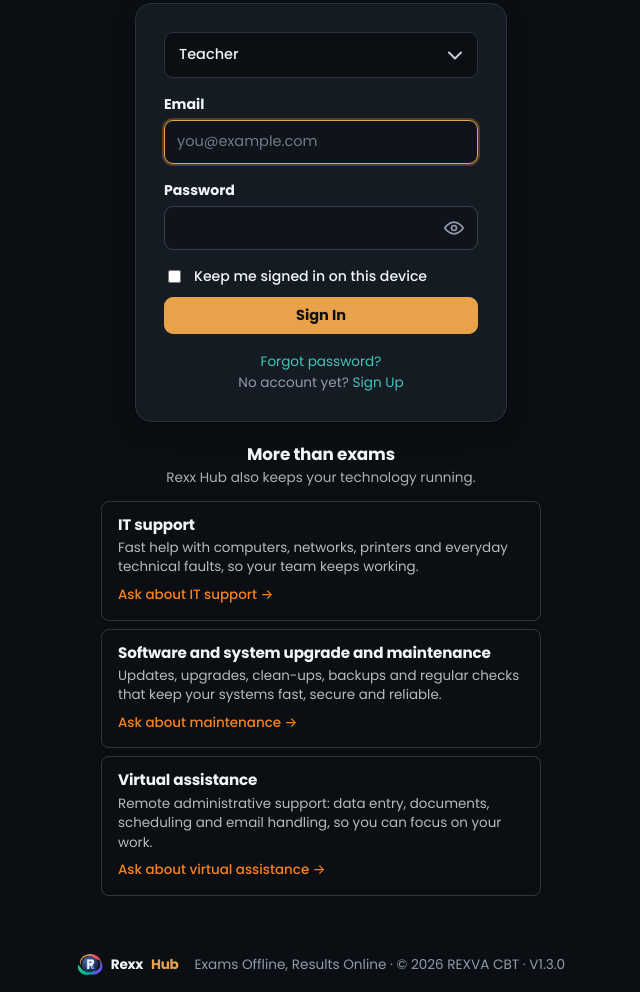
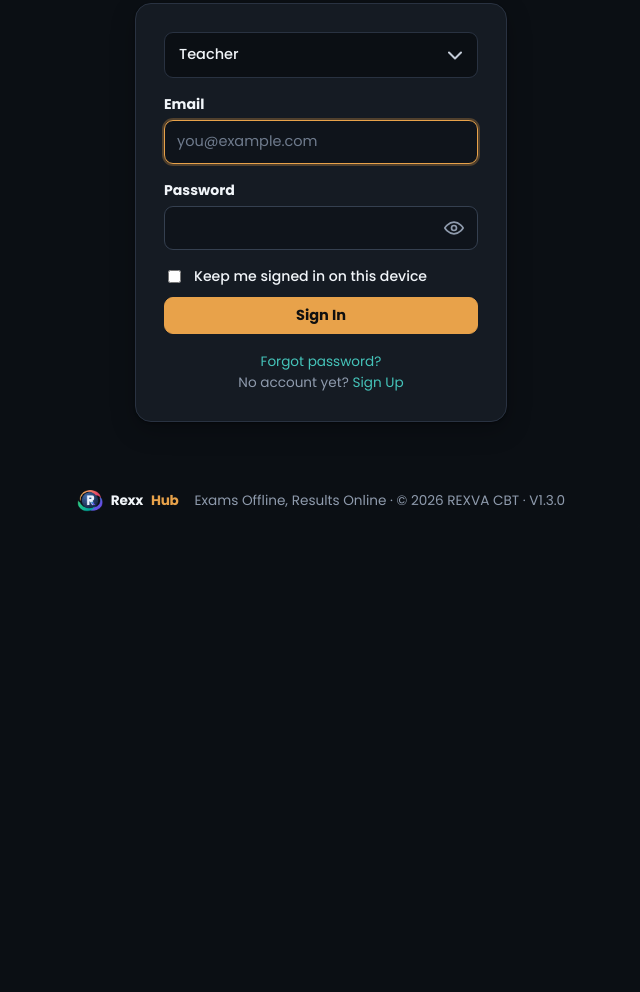
Before and after one commit to RexxHub/Online-CBT-version, a plain HTML site: page index.html in a window 1280 px wide. Shown: the part 272-1264 px from the top of the page, without its empty margins (319-959 px from the left). After the commit the page ends 800 px from the top, so only its background shows below. Drawn offline with nearby package versions, Linux system fonts and the light colour scheme.

Commit message:
Refactor index.html to clean up services section
Removed inline styles for services section and adjusted footer content.

```diff
--- a/index.html
+++ b/index.html
@@ -3,17 +3,6 @@
 <meta http-equiv="Content-Security-Policy" content="default-src 'self'; script-src 'self' 'unsafe-inline' https://cdn.jsdelivr.net; style-src 'self' 'unsafe-inline'; img-src 'self' data: blob:; font-src 'self'; connect-src 'self' https://*.supabase.co; object-src 'none'; base-uri 'self'; form-action 'self'"><meta name="referrer" content="no-referrer">
 <title>Sign in to REXVA CBT · Online</title><link rel="icon" type="image/png" href="brand/favicon.png">
 <link rel="stylesheet" href="style.css"><link rel="stylesheet" href="online.css">
-<style id="rx-services">
-.rxsv{width:100%;max-width:440px;margin:22px auto 0;text-align:left}
-.rxsv h2{margin:0 0 4px;font-size:1.05rem;font-weight:600;text-align:center}
-.rxsv>p{margin:0 0 12px;font-size:.85rem;opacity:.7;text-align:center}
-.rxsv .rxlist{display:grid;gap:8px}
-.rxsv .rxitem{border:1px solid rgba(128,128,128,.35);border-radius:8px;padding:14px 16px}
-.rxsv .rxitem h3{margin:0 0 4px;font-size:.95rem;font-weight:600}
-.rxsv .rxitem p{margin:0;font-size:.84rem;opacity:.75;line-height:1.45}
-.rxsv .rxitem a{display:inline-block;margin-top:8px;font-size:.84rem;font-weight:500;color:#f6821f;text-decoration:none}
-.rxsv .rxitem a:hover,.rxsv .rxitem a:focus-visible{text-decoration:underline}
-</style>
 </head><body>
 <header class="topbar no-print"><div class="inner"><a class="brand" href="#/"><img class="logo" src="brand/logo.png" alt="" width="36" height="36"><em>REXVA CBT</em></a><nav id="nav"></nav><div class="who" id="who"></div></div></header>
 <main id="app"></main>
@@ -49,12 +38,6 @@ async function all(table, sel, f) {
 const EYE1 = '<svg viewBox="0 0 24 24" fill="none" stroke="currentColor" stroke-width="2" stroke-linecap="round" stroke-linejoin="round" aria-hidden="true"><path d="M1 12s4-7 11-7 11 7 11 7-4 7-11 7S1 12 1 12z"/><circle cx="12" cy="12" r="3"/></svg>';
 const EYE0 = '<svg viewBox="0 0 24 24" fill="none" stroke="currentColor" stroke-width="2" stroke-linecap="round" stroke-linejoin="round" aria-hidden="true"><path d="M17.94 17.94A10.94 10.94 0 0 1 12 19c-7 0-11-7-11-7a19.8 19.8 0 0 1 5.06-5.94M9.9 4.24A10.9 10.9 0 0 1 12 4c7 0 11 7 11 7a19.9 19.9 0 0 1-3.17 4.19M14.12 14.12a3 3 0 1 1-4.24-4.24"/><path d="M1 1l22 22"/></svg>';
 const FOOT = `<footer class="sitefooter"><div class="inner"><span class="fbrand"><img class="logo" src="brand/logo.png" alt="" width="22" height="22">Rexx<em>Hub</em></span><span class="fmeta">Exams Offline, Results Online &middot; &copy; ${new Date().getFullYear()} REXVA CBT &middot; V1.3.0</span></div></footer>`;
-const rxWa = t => "https://wa.me/2348103413362?text=" + encodeURIComponent("Rexx Hub enquiry: " + t);
-const SERVICES = `<section class="rxsv no-print" aria-labelledby="rxsvh"><h2 id="rxsvh">More than exams</h2><p>Rexx Hub also keeps your technology running.</p><div class="rxlist">
-  <div class="rxitem"><h3>IT support</h3><p>Fast help with computers, networks, printers and everyday technical faults, so your team keeps working.</p><a href="${rxWa("IT support")}" target="_blank" rel="noopener">Ask about IT support &rarr;</a></div>
-  <div class="rxitem"><h3>Software and system upgrade and maintenance</h3><p>Updates, upgrades, clean-ups, backups and regular checks that keep your systems fast, secure and reliable.</p><a href="${rxWa("Software and system upgrade or maintenance")}" target="_blank" rel="noopener">Ask about maintenance &rarr;</a></div>
-  <div class="rxitem"><h3>Virtual assistance</h3><p>Remote administrative support: data entry, documents, scheduling and email handling, so you can focus on your work.</p><a href="${rxWa("Virtual assistance")}" target="_blank" rel="noopener">Ask about virtual assistance &rarr;</a></div>
-</div></section>`;
 const REL = ["Mother", "Father", "Guardian", "Other"].map(r => `<option>${r}</option>`).join("");
 const normId = s => String(s || "").toLowerCase().replace(/[\s-]/g, "");
 const okPw = p => p.length >= 10 && /[a-z]/i.test(p) && /\d/.test(p);
@@ -108,7 +91,7 @@ function loginView(msg, ok) {
   <div class="field"><label for="pw">Password</label>${pwBox("pw", "current-password")}</div>
   <label class="check"><input type="checkbox" id="keep"> Keep me signed in on this device</label>
   <button class="btn primary block" type="submit">Sign In</button></form>
-  <p class="small muted" style="margin:18px 0 0;text-align:center"><a href="#" id="fg">Forgot password?</a><br>No account yet? <a href="#/register">Sign Up</a></p></div>${SERVICES}`, "loginpage");
+  <p class="small muted" style="margin:18px 0 0;text-align:center"><a href="#" id="fg">Forgot password?</a><br>No account yet? <a href="#/register">Sign Up</a></p></div>`, "loginpage");
   say(m, ok);
   const em = document.getElementById("em");
   const fg = document.getElementById("fg");
```
